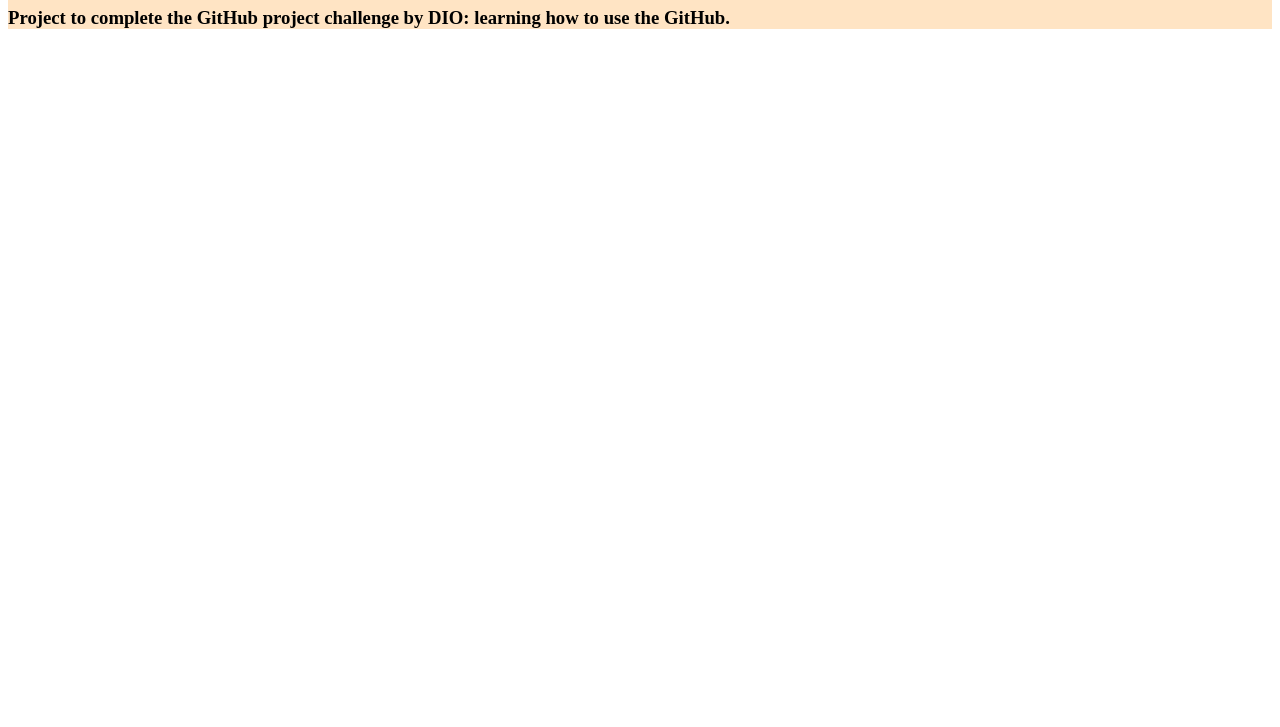
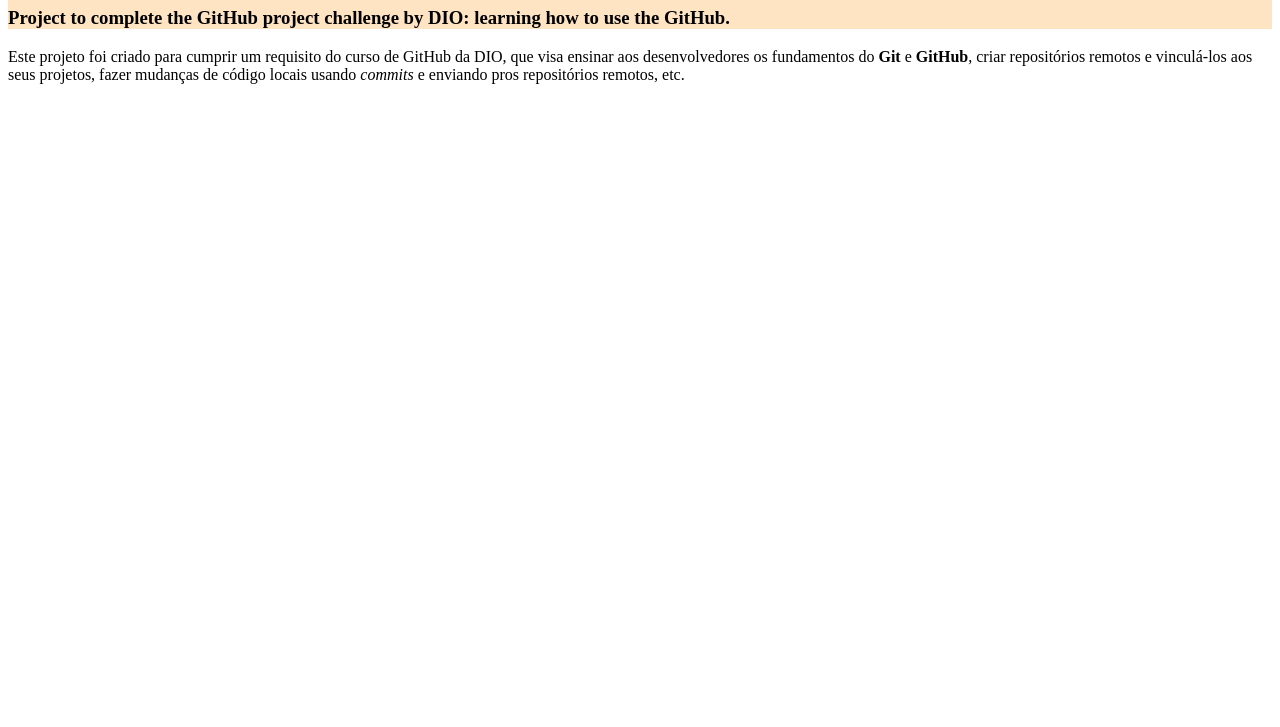
Before and after one commit to GSVasconcelos/github-project, a plain HTML site: page index.html in a window 1280 px wide. Shown: the part 73-800 px from the top of the page. Drawn offline with Linux system fonts and the light colour scheme.

Commit message:
change a bit of index and readme

```diff
--- a/index.html
+++ b/index.html
@@ -19,5 +19,13 @@
             <h3>Project to complete the GitHub project challenge by DIO: learning how to use the GitHub.</h3>
         </div>
 
+        <div>
+            <p>
+                Este projeto foi criado para cumprir um requisito do curso de GitHub da DIO, que visa ensinar aos desenvolvedores os fundamentos
+                do <b>Git</b> e <b>GitHub</b>, criar repositórios remotos e vinculá-los aos seus projetos, fazer mudanças de código locais usando <i>commits</i> e
+                enviando pros repositórios remotos, etc.
+            </p>
+        </div>
+
     </body>
 </html>
```
Also changed, not shown: 1 other file.
